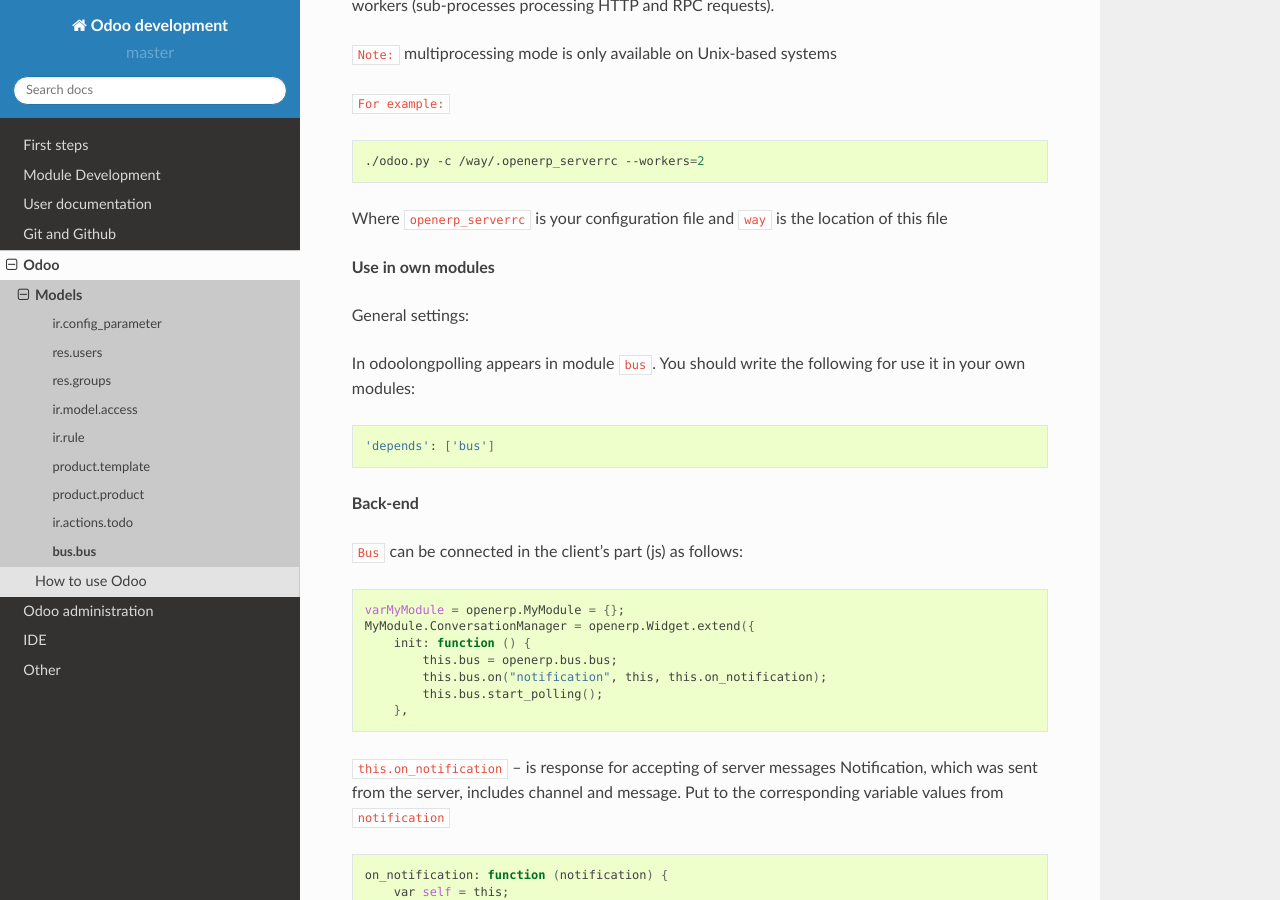
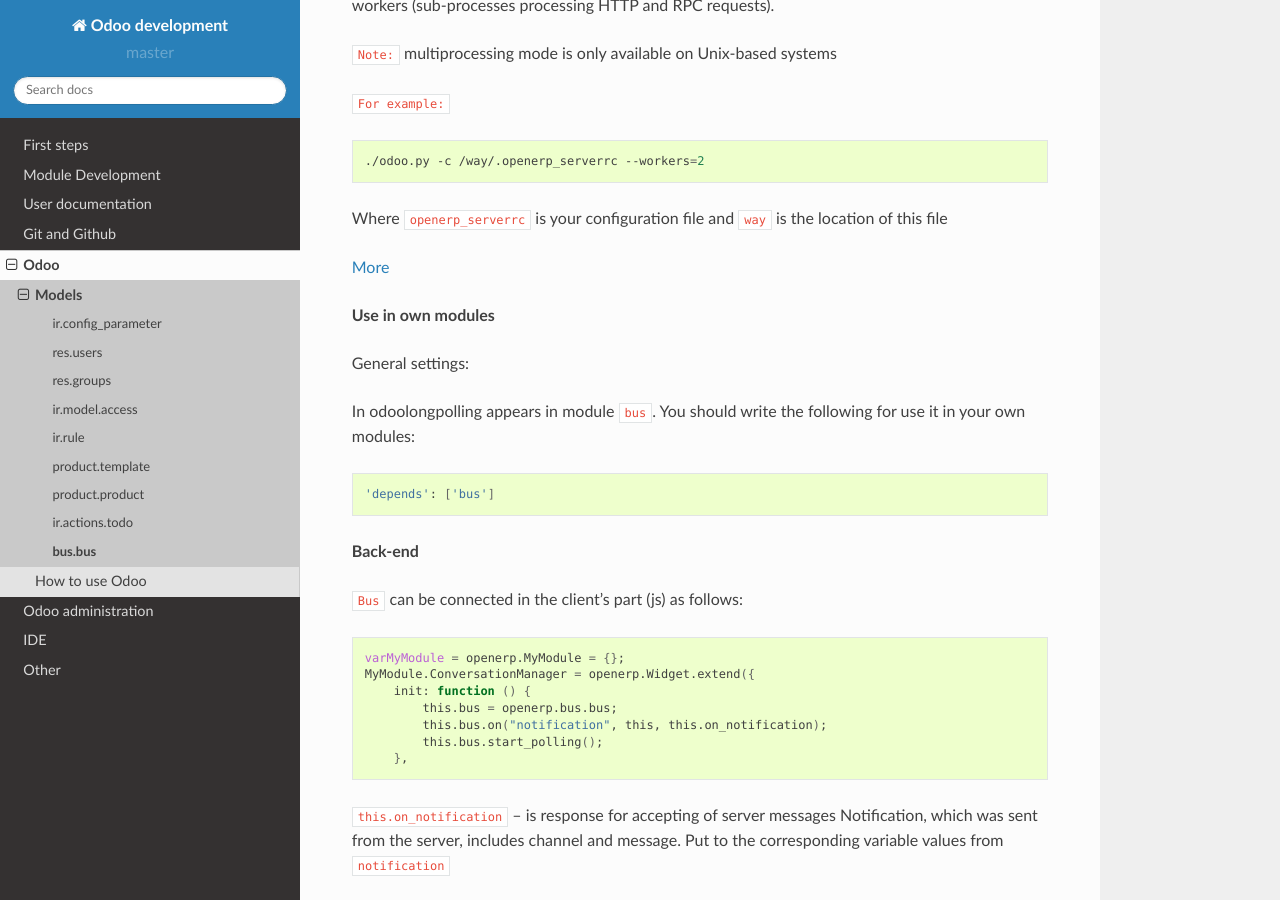
Before and after one commit to itpp-labs/odoo-development, a Sphinx documentation site: the page built from docs/odoo/models/bus.bus.rst, in a window 1280 px wide and 900 px high, scrolled down 1516 px. Built offline with Sphinx 7.4.7 and the Read the Docs theme 2.0.0, drawn with Linux system fonts in a browser that asks for light colours; pages that are not in the unit, such as notebooks, are missing from menus.

```diff
--- a/docs/odoo/models/bus.bus.rst
+++ b/docs/odoo/models/bus.bus.rst
@@ -66,6 +66,7 @@
 
 Where ``openerp_serverrc`` is your configuration file and ``way`` is the location of this file
 
+`More <https://odoo-development.readthedocs.io/en/latest/admin/longpolling.html>`_
 
 **Use in own modules**
 
```
